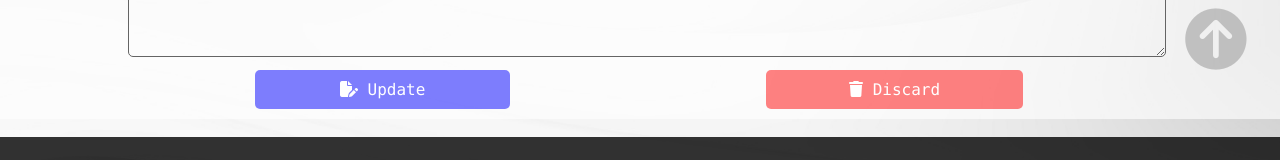
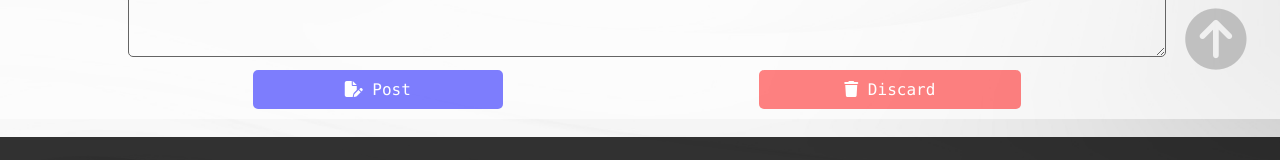
Before and after one commit to pacomesimon/my-brand, a plain HTML site: page articleEditor.html in a window 1280 px wide. Shown: the part 691-851 px from the top of the page. Drawn offline with Linux system fonts and the light colour scheme.

Commit message:
Article Editor post button

```diff
--- a/articleEditor.html
+++ b/articleEditor.html
@@ -105,7 +105,7 @@
                                       </div>
 
                                         <div class="buttons">
-                                            <button type="submit" class="edit"><i class="fa-solid fa-file-pen"></i> Update</button>
+                                            <button type="submit" class="edit"><i class="fa-solid fa-file-pen"></i> Post</button>
                                             <button class="delete"><i class="fa-solid fa-trash"></i> Discard</button>
                                         </div>
 
```
